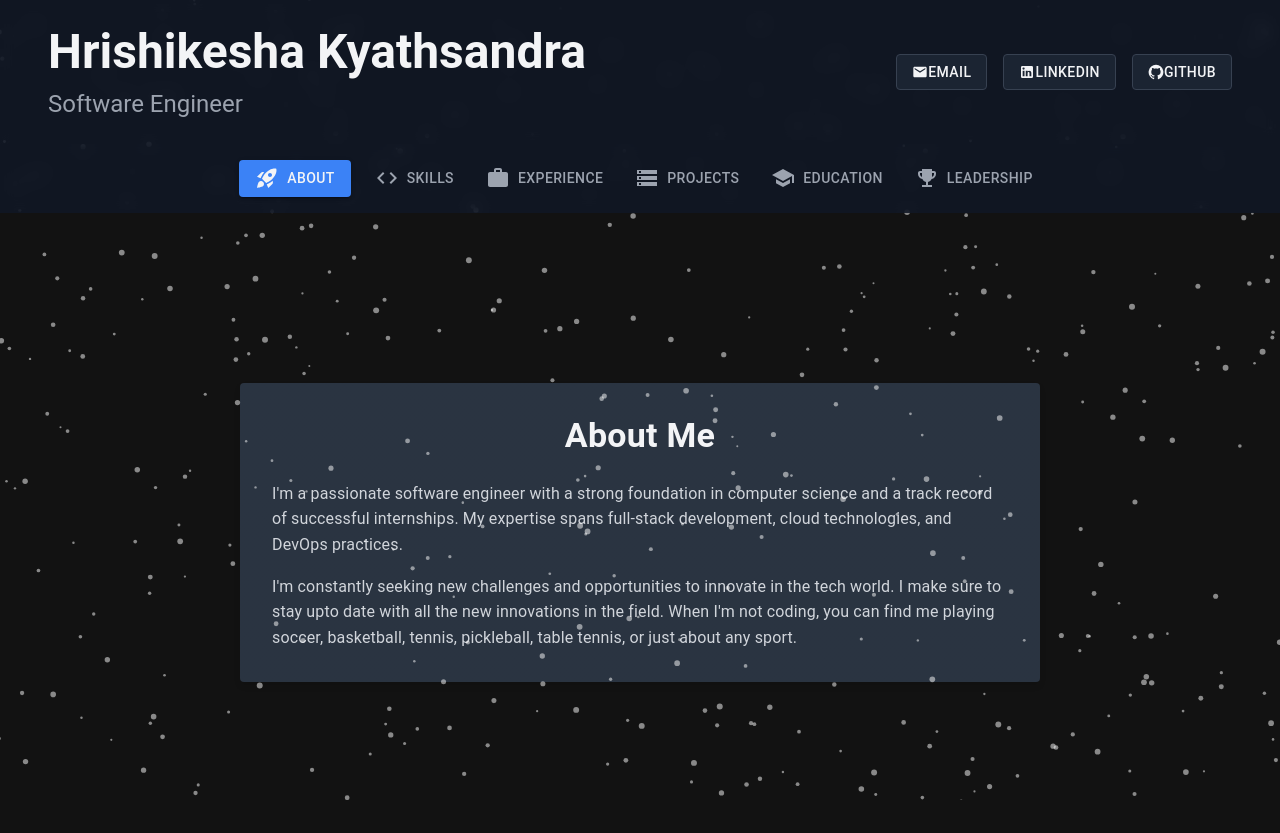
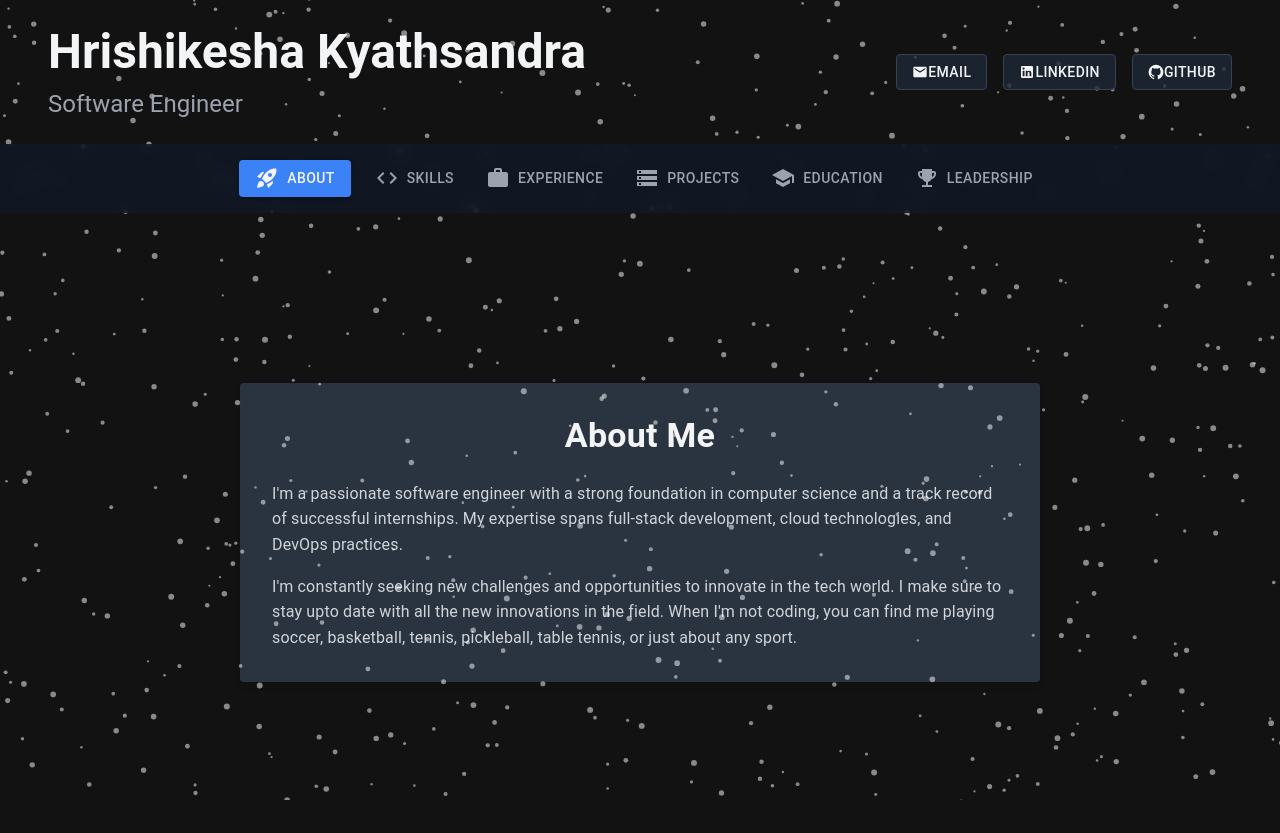
Before and after one commit to rishihk/Portfolio, a Next.js app in the folder my-portfolio/: page / in a window 1280 px wide. Built offline with nearby package versions, Linux system fonts and the light colour scheme.

Commit message:
playing around with particls

```diff
--- a/my-portfolio/src/app/components/Header.tsx
+++ b/my-portfolio/src/app/components/Header.tsx
@@ -9,8 +9,6 @@ const Header: React.FC = () => (
     padding: '24px 48px',
     position: 'sticky',
     top: 0,
-    backgroundColor: 'rgba(17, 24, 39, 0.8)',
-    backdropFilter: 'blur(8px)',
     zIndex: 10,
     overflow: 'hidden' // To ensure particles don't overflow
   }}>
--- a/my-portfolio/src/app/components/ParticleBackground.tsx
+++ b/my-portfolio/src/app/components/ParticleBackground.tsx
@@ -25,7 +25,7 @@ const ParticleBackground: React.FC = () => {
             value: 375,
             density: {
               enable: true,
-              area: 800,
+              area: 600,
             },
           },
           color: {
@@ -60,10 +60,10 @@ const ParticleBackground: React.FC = () => {
           },
           modes: {
             repulse: {
-              distance: 100,
+              distance: 200,
             },
             push: {
-              quantity: 4,
+              quantity: 40,
             },
           },
         },
```
